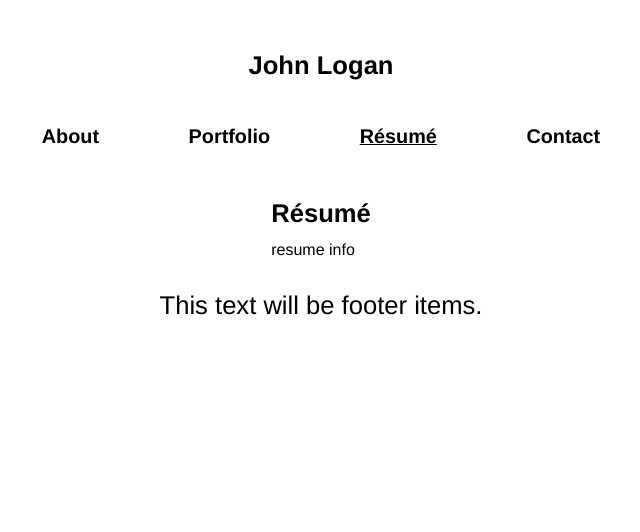
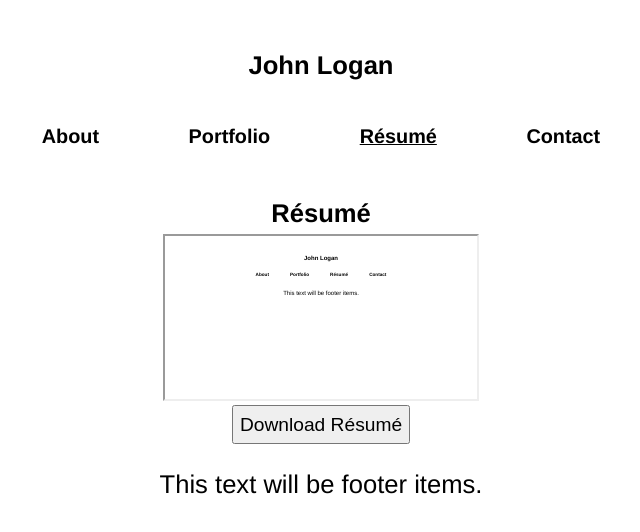
Before and after one commit to oak45985/john-portfolio, a React (Create React App) app: page /resume in a window 1280 px wide. Shown: the top 532 px of the page, without its empty margins (319-959 px from the left). Built offline with nearby package versions, Linux system fonts and the light colour scheme.

Commit message:
updated resume download

```diff
--- a/package.json
+++ b/package.json
@@ -7,6 +7,7 @@
     "@testing-library/jest-dom": "^5.12.0",
     "@testing-library/react": "^11.2.6",
     "@testing-library/user-event": "^12.8.3",
+    "fontkit": "^2.0.2",
     "react": "^17.0.2",
     "react-dom": "^17.0.2",
     "react-router-dom": "^6.4.2",
--- a/src/components/Resume/index.js
+++ b/src/components/Resume/index.js
@@ -1,13 +1,28 @@
 import React from 'react';
-// import ReactDOM from 'react-dom';
 import resume from '../../assets/resume/John Oakley Resume UPDATED amended.pdf'
-import ReactPDF from '@react-pdf/renderer';
+// import { PDFViewer } from '@react-pdf/renderer';
 
 const Resume = () => {
+
+    const onButtonClick = () => {
+        fetch(resume).then(response => {
+            response.blob().then(blob => {
+                const fileURL = window.URL.createObjectURL(blob);
+                let link = document.createElement('a');
+                link.href = fileURL;
+                link.download = resume;
+                link.click();
+            })
+        })
+    }
+
     return(
         <section>
             <h1>Résumé</h1>
-            <p>resume info</p>
+            <iframe src={resume} title="resume" />
+            <button onClick={onButtonClick}>
+                Download Résumé
+            </button>
         </section>
     );
 }
```
Also changed, not shown: 1 other file (tests, documents, lock files or other folders).
